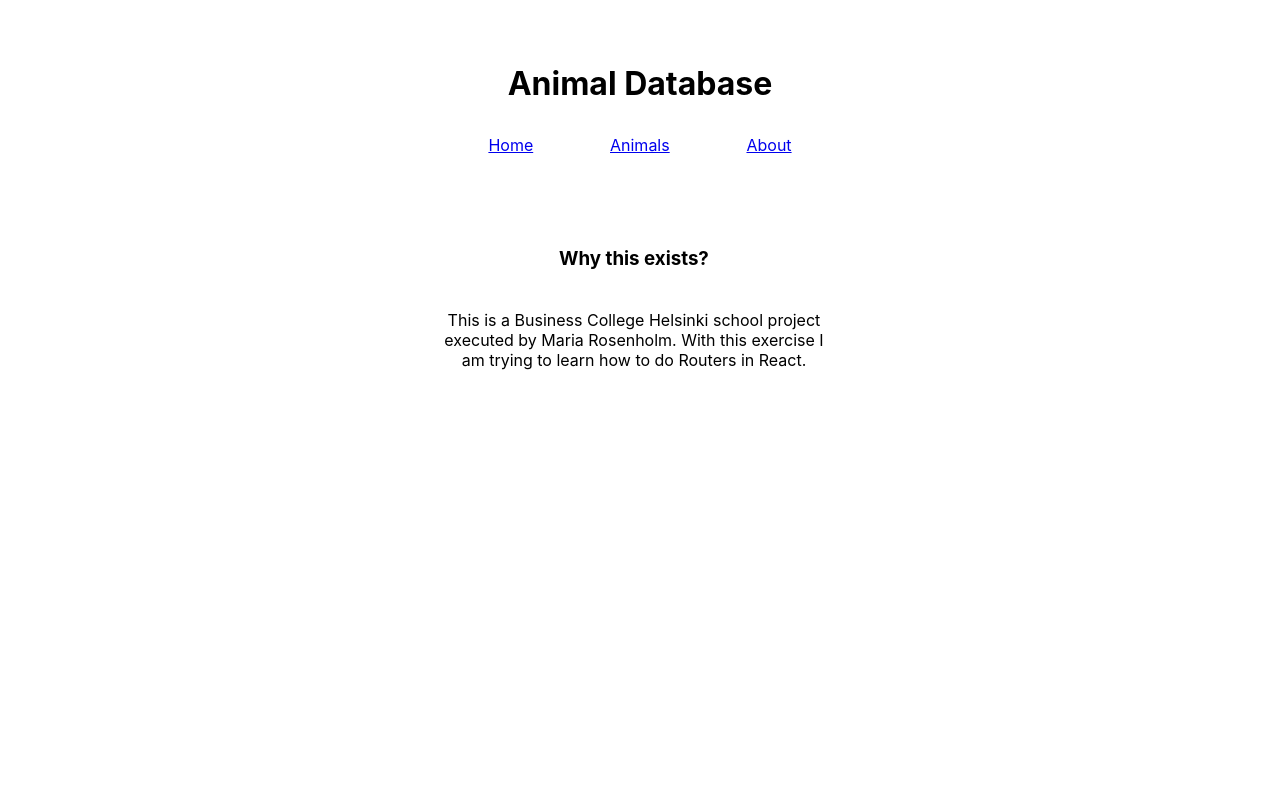
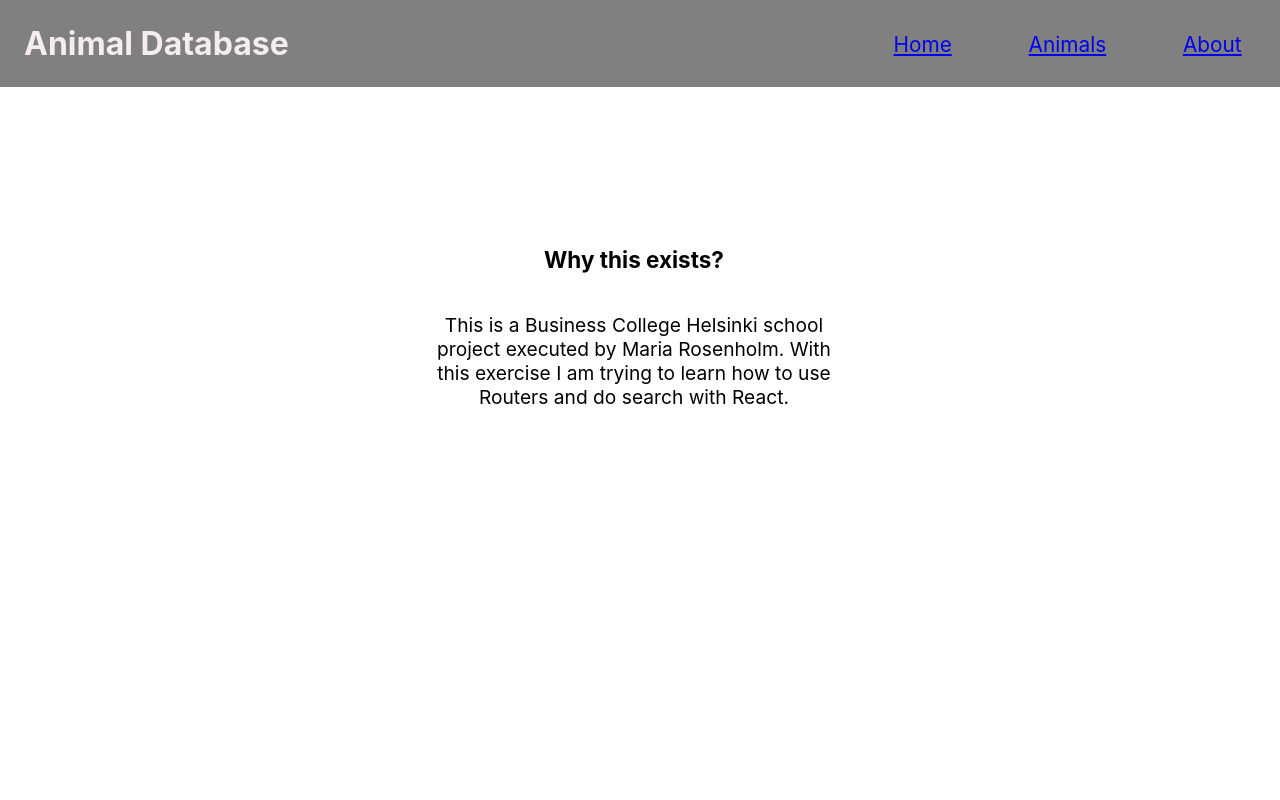
Before and after one commit to MariaRosenholm/animals, a React (Create React App) app: page /about in a window 1280 px wide. Shown: the top 800 px of the page. Built offline with nearby package versions, Linux system fonts and the light colour scheme.

Commit message:
making it pretty

```diff
--- a/src/App.css
+++ b/src/App.css
@@ -4,8 +4,56 @@
   box-sizing: border-box;
 }
 
-.card {
-  height: 30vh;
+#header {
+  display: flex;
+  flex-direction: row;
+  background-color: grey;
+  position: fixed;
+  width: 100vw;
+  top: 0px;
+  z-index: 1;
+}
+
+.main {
+  text-align: center;
+  margin: 3vw;
+  border-radius: 10px;
+  min-height: 100vh;
+  padding-top: 6vh;
+}
+
+h1 {
+  margin: 3vh;
+  color: rgb(245, 237, 237);
+}
+
+nav {
+  position: fixed;
+  right: 0px;
+}
+
+nav ul {
+  display: flex;
+  flex-direction: row;
+  justify-content: center;
+}
+
+li {
+  list-style-type: none;
+  padding: 4vh 3vw 1vh 3vw;
+  font-size: 1.3rem;
+  color: black;
+}
+
+.wrapper {
+  display: flex;
+  flex-direction: row;
+  flex-wrap: wrap;
+}
+
+.card,
+#single {
+  height: 32vh;
   width: 20vw;
   margin: 3vh;
   padding: 3vh;
@@ -19,33 +67,16 @@
   box-shadow: grey 1px 20px 20px 2px;
 }
 
-.main {
-  text-align: center;
-  margin: 3vw;
-  border-radius: 10px;
-  min-height: 100vh;
-}
-
-.wrapper {
-  display: flex;
-  flex-direction: row;
-  flex-wrap: wrap;
-}
-
-h1,
 h3 {
   text-align: center;
   margin-top: 8vh;
-}
-
-h3 {
   margin-bottom: 5vh;
 }
 
 img {
   border-radius: 3px;
   margin-top: 2vh;
-  margin-bottom: 1vh;
+  margin-bottom: 2vh;
   height: 17vh;
   width: 15vw;
   box-shadow: gray 1px 2px 4px 2px;
@@ -56,25 +87,40 @@ p {
   margin-top: 3vh;
 }
 
-nav {
-  height: 10vh;
-  width: 100vw;
+#about,
+#home {
+  width: 33%;
+  margin-left: 33%;
+  margin-top: 20vh;
+  font-size: 1.2rem;
 }
 
-nav ul {
-  display: flex;
-  flex-direction: row;
-  justify-content: center;
+label,
+input {
+  margin: 4vh;
+  font-size: 1.5rem;
 }
 
-li {
-  list-style-type: none;
-  padding: 4vh 3vw 1vh 3vw;
-  font-size: 1rem;
-  color: black;
+input {
+  height: 5vh;
+  width: 20vw;
+  border-radius: 5px;
 }
 
-#about {
-  width: 33%;
-  margin-left: 33%;
+#single {
+  width: 60%;
+  height: 60vh;
+  filter: none;
+  padding: none;
+  margin-left: 20%;
 }
+
+#single img {
+  height: 40vh;
+  width: 80%;
+  padding: none;
+}
+
+#single p {
+  margin: 15px auto;
+}
--- a/src/App.js
+++ b/src/App.js
@@ -1,5 +1,4 @@
 import React, { Component } from "react";
-import { animals } from "./components/Animals/animals.js";
 import Header from "./components/Header.js";
 import Main from "./components/Main.js";
 import Footer from "./components/Footer.js";
@@ -7,10 +6,6 @@ import "./App.css";
 import { BrowserRouter as Router } from "react-router-dom";
 
 class App extends Component {
-  state = {
-    animals: animals,
-  };
-
   render() {
     return (
       <Router>
--- a/src/components/About.js
+++ b/src/components/About.js
@@ -4,8 +4,8 @@ const About = () => {
       <h3>Why this exists?</h3>
       <p>
         This is a Business College Helsinki school project executed by Maria
-        Rosenholm. With this exercise I am trying to learn how to do Routers in
-        React.
+        Rosenholm. With this exercise I am trying to learn how to use Routers
+        and do search with React.
       </p>
     </div>
   );
--- a/src/components/Animals/AnimalList.js
+++ b/src/components/Animals/AnimalList.js
@@ -27,10 +27,12 @@ class AnimalList extends Component {
     ));
 
     return (
+      <div>
+        <label>Search</label>
+        <input type="text" onChange={this.searchInputHandler} />
         <div className="wrapper">
           <Switch>
             <Route exact path={this.props.match.path}>
-            <input type="text" onChange={this.searchInputHandler} />
               {animalsListing}
             </Route>
             <Route path={`${this.props.match.path}/:animal`}>
@@ -38,6 +40,7 @@ class AnimalList extends Component {
             </Route>
           </Switch>
         </div>
+      </div>
     );
   }
 }
--- a/src/components/Animals/AnimalSingle.js
+++ b/src/components/Animals/AnimalSingle.js
@@ -4,7 +4,18 @@ import { useParams } from "react-router-dom";
 const AnimalSingle = () => {
   let { animal } = useParams();
 
-  return <div>This is page for {animal}!</div>;
+  return (
+    <div id="single">
+      <img
+        alt="animal"
+        src={`https://source.unsplash.com/1600x900/?${animal}`}
+      />
+      <p>This is page for</p>
+      {animal.substring(0, 1).toUpperCase() +
+        animal.substring(1, animal.lenght)}
+      !
+    </div>
+  );
 };
 
 export default AnimalSingle;
--- a/src/components/Animals/Animalcard.js
+++ b/src/components/Animals/Animalcard.js
@@ -6,7 +6,10 @@ const Animalcard = (props) => {
 
   return (
     <div className="card">
-      <h2>{props.name}</h2>
+      <h2>
+        {props.name.substring(0, 1).toUpperCase() +
+          props.name.substring(1, props.name.length)}
+      </h2>
       <img
         alt="animal"
         src={`https://source.unsplash.com/1600x900/?${props.name}`}
--- a/src/components/Header.js
+++ b/src/components/Header.js
@@ -3,7 +3,7 @@ import Nav from "./Nav.js";
 
 const header = () => {
   return (
-    <div>
+    <div id="header">
       <h1>Animal Database </h1>
       <Nav />
     </div>
--- a/src/components/Home.js
+++ b/src/components/Home.js
@@ -1,12 +1,13 @@
 const Home = () => {
   return (
-    <di>
+    <div id="home">
       <h2>Welcome to the animal database!</h2>
       <p>
         This is a Business College Helsinki school project executed by Maria
-        Rosenholm.
+        Rosenholm. Please click animals on the navigation bar and search for
+        animals!
       </p>
-    </di>
+    </div>
   );
 };
 
```
Lines whose indentation alone changed are shown as unchanged.
